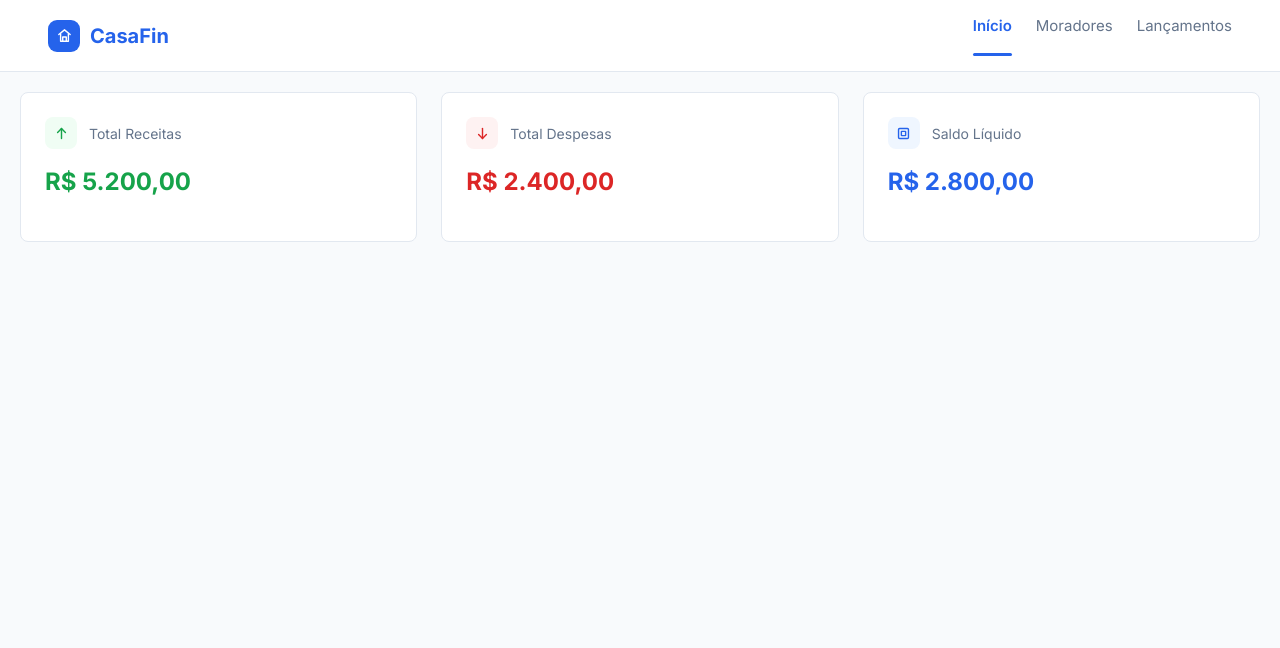
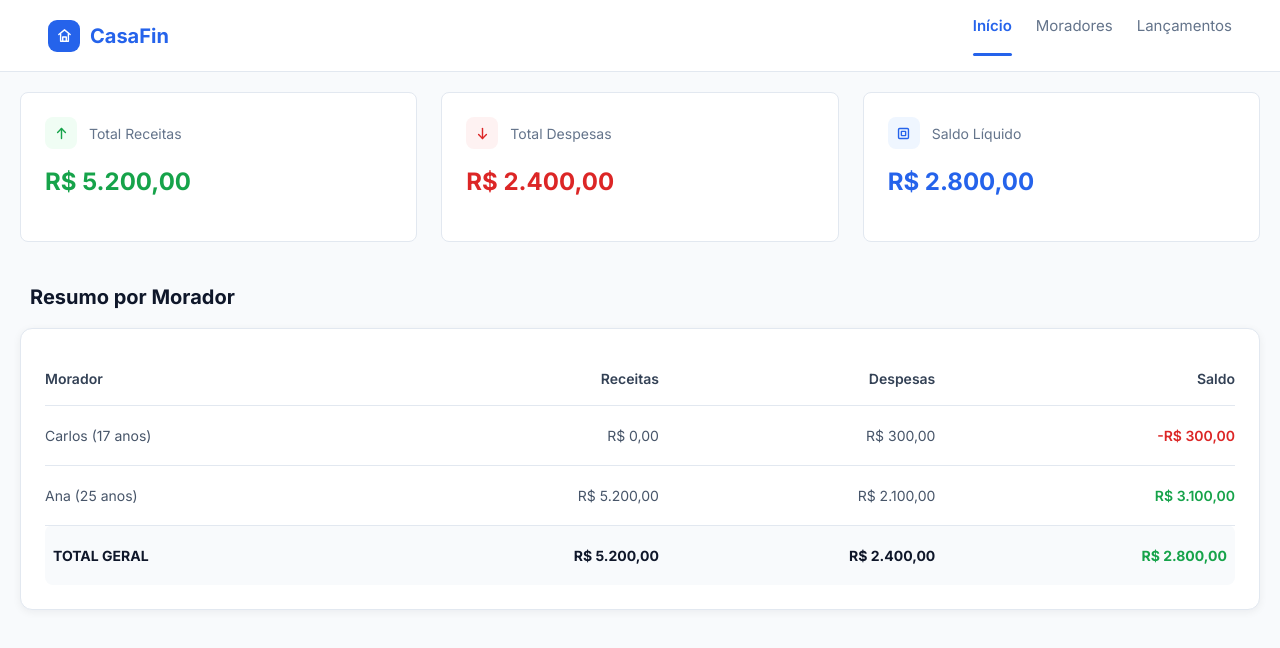
Before and after one commit to Fellypr/controle-gastos-residenciais, a React (Vite) app: page / in a window 1280 px wide. Shown: the top 648 px of the page. Built offline with nearby package versions, Linux system fonts and the light colour scheme.

Commit message:
feat: adicionando tabela de moradores e formatação de valores

```diff
--- a/src/App.tsx
+++ b/src/App.tsx
@@ -1,12 +1,31 @@
 import "./App.css";
 import Navbar from "./components/navbar/Navbar";
-import SummaryCards from "./feature/home/components/card";
+import {SummaryCards,MoradoresCadastradoTable} from "./feature/home"
+
+const moradores = [
+  {
+    id: 1,
+    nome: "Carlos",
+    idade: 17,
+    receitas: 0,
+    despesas: 300,
+  },
+  {
+    id: 2,
+    nome: "Ana",
+    idade: 25,
+    receitas: 5200,
+    despesas: 2100,
+  },
+];
+
 function App() {
   return (
     <div>
       <Navbar activePage="inicio" />
       <section>
         <SummaryCards income={5200} expenses={2400} balance={2800} />
+        <MoradoresCadastradoTable moradores={moradores}/>
       </section>
     </div>
   );
--- /dev/null
+++ b/src/feature/home/components/MoradoresCadastradosTable.css
@@ -0,0 +1,105 @@
+@import url("https://fonts.googleapis.com/css2?family=Inter:wght@400;600;700&display=swap");
+
+* {
+  box-sizing: border-box;
+}
+
+.resumo {
+  width: 100%;
+  padding: 20px;
+  font-family: "Inter", sans-serif;
+}
+
+.resumo__titulo {
+  margin: 0 10px 16px;
+  color: #0f172a;
+  font-size: 20px;
+  font-weight: 700;
+}
+
+.resumo__card {
+  width: 100%;
+  padding: 24px;
+
+  overflow-x: auto;
+
+  background-color: #ffffff;
+  border: 1px solid #e2e8f0;
+  border-radius: 12px;
+  box-shadow: 0 2px 8px rgba(15, 23, 42, 0.06);
+}
+
+.resumo__tabela {
+  width: 100%;
+  border-collapse: collapse;
+
+  color: #475569;
+  font-size: 14px;
+}
+
+.resumo__tabela th,
+.resumo__tabela td {
+  height: 52px;
+  padding: 0;
+  border-bottom: 1px solid #e2e8f0;
+}
+
+.resumo__tabela th {
+  color: #334155;
+  font-weight: 600;
+  text-align: left;
+}
+
+.resumo__tabela th:not(:first-child),
+.resumo__tabela td:not(:first-child) {
+  text-align: right;
+}
+
+.resumo__tabela tbody td {
+  height: 60px;
+}
+
+.resumo__tabela tfoot {
+  background-color: #f8fafc;
+}
+
+.resumo__tabela tfoot td {
+  height: 60px;
+  color: #0f172a;
+  font-weight: 700;
+  border-bottom: none;
+}
+
+.resumo__tabela tfoot td:first-child {
+  padding-left: 8px;
+  border-radius: 8px 0 0 8px;
+}
+
+.resumo__tabela tfoot td:last-child {
+  padding-right: 8px;
+  border-radius: 0 8px 8px 0;
+}
+
+.saldo {
+  font-weight: 600;
+}
+
+.saldo--positivo,
+.resumo__tabela tfoot .saldo--positivo {
+  color: #16a34a;
+}
+
+.saldo--negativo,
+.resumo__tabela tfoot .saldo--negativo {
+  color: #dc2626;
+}
+
+@media (max-width: 700px) {
+  .resumo__card {
+    padding: 16px;
+  }
+
+  .resumo__tabela {
+    min-width: 700px;
+  }
+}
--- /dev/null
+++ b/src/feature/home/components/MoradoresCadastradosTable.tsx
@@ -0,0 +1,89 @@
+import type { ResumoMoradoresProps } from "../types/MoradoresCadastrado";
+import { useMoradoresCadastrados } from "../hook/UseMoradoresCadastrado";
+import "./MoradoresCadastradosTable.css"
+
+export function MoradoresCadastradoTable({ moradores }: ResumoMoradoresProps) {
+  const { formatarDinheiro } = useMoradoresCadastrados();
+
+  // Soma todas as receitas de todos os moradores
+  const totalReceitas = moradores.reduce(
+    (total, morador) => total + morador.receitas,
+    0,
+  );
+
+  // Mesma coisa mas com despesas - a gente soma tudo
+  const totalDespesas = moradores.reduce(
+    (total, morador) => total + morador.despesas,
+    0,
+  );
+
+  // Calcula quanto sobra (ou quanto falta) no total - receitas menos despesas
+  const saldoGeral = totalReceitas - totalDespesas;
+
+  return (
+    <section className="resumo">
+      <h2 className="resumo__titulo">Resumo por Morador</h2>
+
+      <div className="resumo__card">
+        <table className="resumo__tabela">
+          <thead>
+            <tr>
+              <th>Morador</th>
+              <th>Receitas</th>
+              <th>Despesas</th>
+              <th>Saldo</th>
+            </tr>
+          </thead>
+
+          <tbody>
+            {moradores.map((morador) => {
+              // Calcula o saldo de cada morador individualmente
+              const saldo = morador.receitas - morador.despesas;
+
+              return (
+                <tr key={morador.id}>
+                  <td>
+                    {morador.nome} ({morador.idade} anos)
+                  </td>
+
+                  <td>{formatarDinheiro(morador.receitas)}</td>
+
+                  <td>{formatarDinheiro(morador.despesas)}</td>
+
+                  {/* Se o saldo é positivo fica green, senão fica red - isso ajuda a visualizar rápido */}
+                  <td
+                    className={
+                      saldo >= 0
+                        ? "saldo saldo--positivo"
+                        : "saldo saldo--negativo"
+                    }
+                  >
+                    {formatarDinheiro(saldo)}
+                  </td>
+                </tr>
+              );
+            })}
+          </tbody>
+
+          <tfoot>
+            <tr>
+              <td>TOTAL GERAL</td>
+              <td>{formatarDinheiro(totalReceitas)}</td>
+              <td>{formatarDinheiro(totalDespesas)}</td>
+              {/* Mesma lógica do saldo individual, mas agora pro total geral */}
+              <td
+                className={
+                  saldoGeral >= 0
+                    ? "saldo saldo--positivo"
+                    : "saldo saldo--negativo"
+                }
+              >
+                {formatarDinheiro(saldoGeral)}
+              </td>
+            </tr>
+          </tfoot>
+        </table>
+      </div>
+    </section>
+  );
+}
--- a/src/feature/home/components/card.tsx
+++ b/src/feature/home/components/card.tsx
@@ -27,6 +27,7 @@ const BalanceIcon = (): ReactNode => (
   </svg>
 );
 
+// aqui eu deixei cada tipo de card ligado ao seu icone
 const icons: Record<SummaryCardVariant, ReactNode> = {
   income: <IncomeIcon />,
   expense: <ExpenseIcon />,
@@ -49,19 +50,21 @@ function SummaryCard({
       </div>
 
       <strong className="summary-card__value">
+        {/* esse hook formata o numero para aparecer como moeda certinho */}
         {formatCurrency(value, locale, currency)}
       </strong>
     </article>
   );
 }
 
-export default function SummaryCards({
+export function SummaryCards({
   income,
   expenses,
   balance = income - expenses,
   locale = "pt-BR",
   currency = "BRL",
 }: SummaryCardsProps) {
+  // monto os 3 cards aqui para depois renderizar tudo com map
   const cards: SummaryCardData[] = [
     {
       id: "income",
@@ -85,6 +88,7 @@ export default function SummaryCards({
 
   return (
     <section className="summary-cards" aria-label="Resumo financeiro">
+      {/* o map evita repetir o mesmo componente varias vezes na mao */}
       {cards.map((card) => (
         <SummaryCard
           key={card.id}
--- /dev/null
+++ b/src/feature/home/hook/UseMoradoresCadastrado.ts
@@ -0,0 +1,13 @@
+
+
+export function useMoradoresCadastrados() {
+  function formatarDinheiro(valor: number) {
+    return valor.toLocaleString("pt-BR", {
+      style: "currency",
+      currency: "BRL",
+    });
+  }
+  return {
+    formatarDinheiro,
+  };
+}
--- /dev/null
+++ b/src/feature/home/index.ts
@@ -0,0 +1,2 @@
+export {MoradoresCadastradoTable} from "./components/MoradoresCadastradosTable"
+export {SummaryCards} from "./components/card"
--- /dev/null
+++ b/src/feature/home/types/MoradoresCadastrado.ts
@@ -0,0 +1,11 @@
+interface Morador {
+  id: number;
+  nome: string;
+  idade: number;
+  receitas: number;
+  despesas: number;
+}
+
+export interface ResumoMoradoresProps {
+  moradores: Morador[];
+}
```
